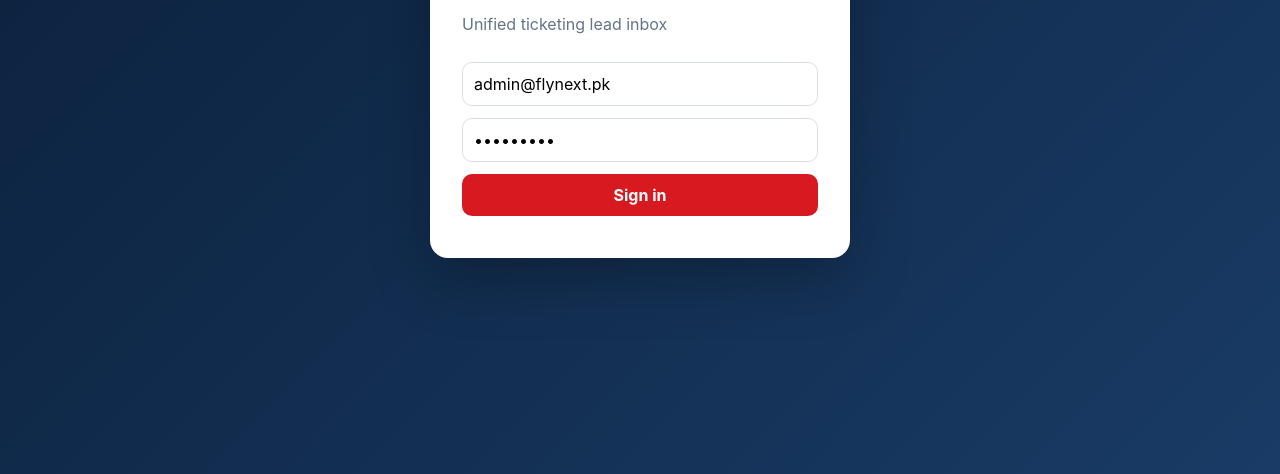
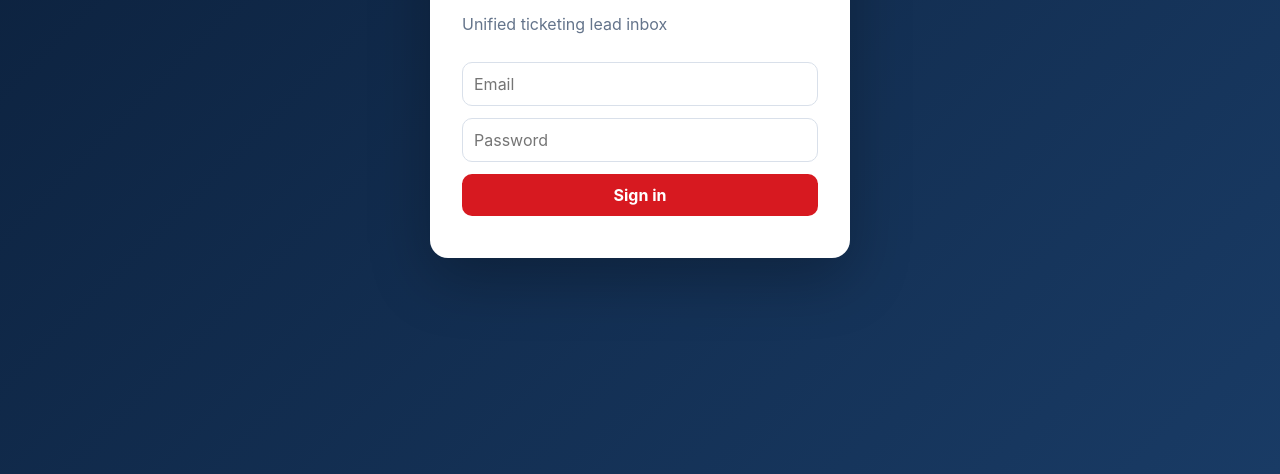
Before and after one commit to qararm3-del/Ticketing-app, a website: page public/index.html in a window 1280 px wide. Shown: the part 326-800 px from the top of the page. Drawn offline with Linux system fonts and the light colour scheme.

Commit message:
Remove prefilled login credentials from login form

```diff
--- a/public/index.html
+++ b/public/index.html
@@ -15,8 +15,8 @@
     <h1>Social Hub</h1>
     <p>Unified ticketing lead inbox</p>
 
-    <input id="email" type="email" placeholder="Email" value="admin@flynext.pk">
-    <input id="password" type="password" placeholder="Password" value="Admin@123">
+    <input id="email" type="email" placeholder="Email" autocomplete="username">
+    <input id="password" type="password" placeholder="Password" autocomplete="current-password">
     <button onclick="login()">Sign in</button>
 
     <div id="loginError" class="error"></div>
@@ -119,4 +119,4 @@
 <script src="/app.js"></script>
 
 </body>
-  </html>
+</html>
```
